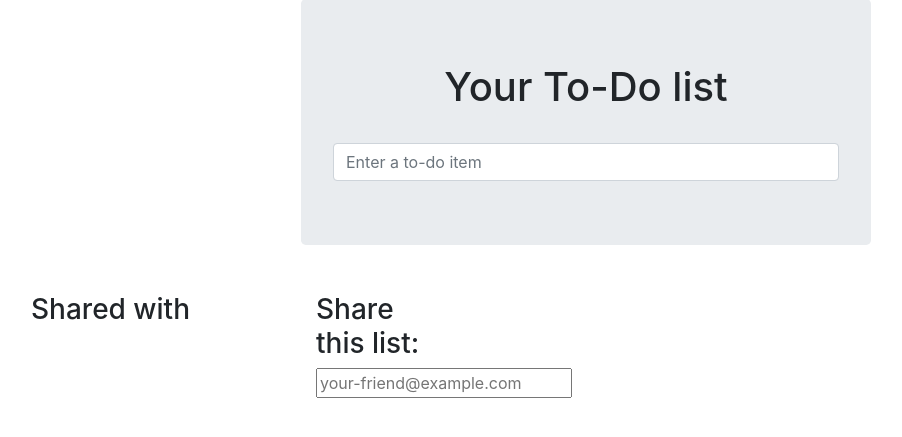
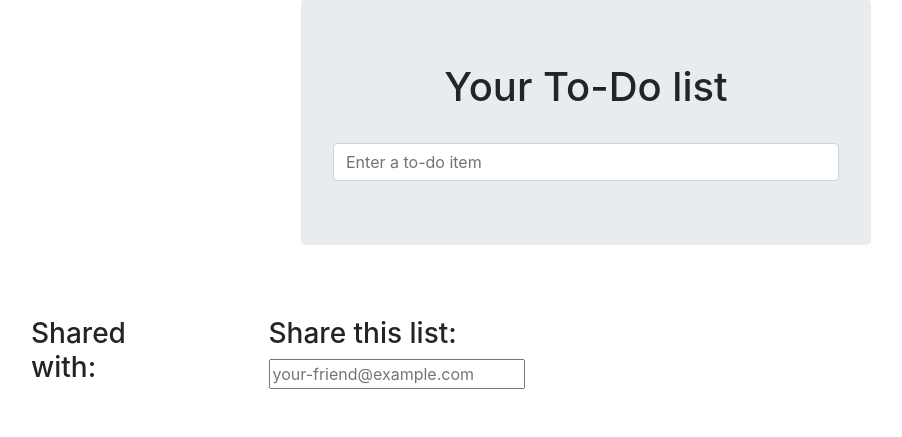
Before and after one commit to AoiToShiro/django-superlists, a Django app: template lists/templates/list.html in a window 1280 px wide. Shown: the part 79-516 px from the top of the page, without its empty margins (54-956 px from the left). Run offline with Django 3.2, Linux system fonts and the light colour scheme; the template is opened without the code that fills it: values that come from a table or form of the project are taken from there, others are empty; some libraries are stand-ins or nearby versions.

Commit message:
All fts are working now, completed book. Aesthetics not great.

```diff
--- a/functional_tests/base.py
+++ b/functional_tests/base.py
@@ -10,7 +10,7 @@ import os
 from datetime import datetime
 from .server_tools import reset_database
 
-MAX_WAIT = 25
+MAX_WAIT = 30
 
 def wait(fn):
     def modified_fn(*args, **kwargs):
--- a/functional_tests/my_lists_page.py
+++ b/functional_tests/my_lists_page.py
@@ -9,7 +9,7 @@ class MyListPage(object):
         self.test.browser.get(self.test.live_server_url)
         self.test.browser.find_element_by_link_text('My lists').click()
         self.test.wait_for(lambda: self.test.assertEqual(
-            self.test.browser.find_elements_by_tag_name('h1').text,
+            self.test.browser.find_element_by_tag_name('h1').text,
             'My lists'
         ))
         return self
--- a/lists/templates/list.html
+++ b/lists/templates/list.html
@@ -23,19 +23,21 @@
           {% endblock %}
 
           {% block extra_content %}
+          <br>
           <div class="row">
 
-            <div class="col-md-6">
-              <h3>Shared with</h3>
+            <div class="col-md-4">
+              <h3>Shared with:</h3>
               <ul>
                 {% for sharee in list.shared_with.all %}
                   <li class="list-sharee">{{ sharee.email }}</li>
                 {% endfor %}
               </ul>
             </div>
+<div class="col-sm-1">
 
-
-            <div class="col-md-3">
+</div>
+            <div class="col-md-6">
             <h3>Share this list:</h3>
             <form class="form-inline" action="{% url 'share_list' list.id %}" method="POST">
               {% csrf_token %}
@@ -43,8 +45,7 @@
             </form>
 
           </div>
+
         </div>
 
           {% endblock %}
-    </body>
-</html>
--- a/lists/views.py
+++ b/lists/views.py
@@ -33,5 +33,5 @@ def my_lists(request, email):
 
 def share_list(request, list_id):
     list_ = List.objects.get(id=list_id)
-    # list_.shared_with.add(request.POST['sharee'])
+    list_.shared_with.add(request.POST['sharee'])
     return redirect(list_)
```
Also changed, not shown: lists/tests/test_views.py (+5 -17 lines).
